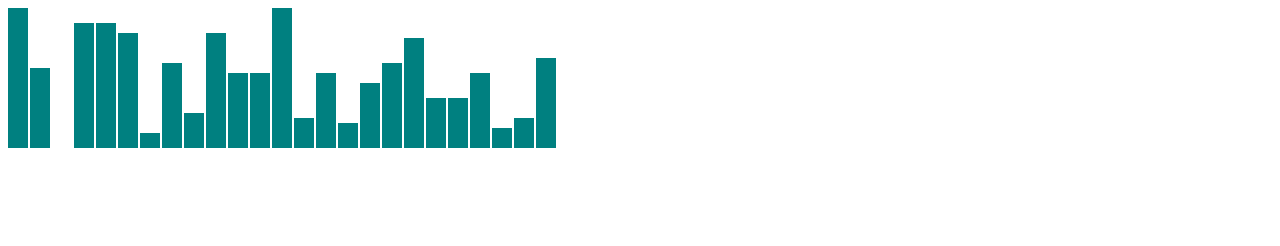
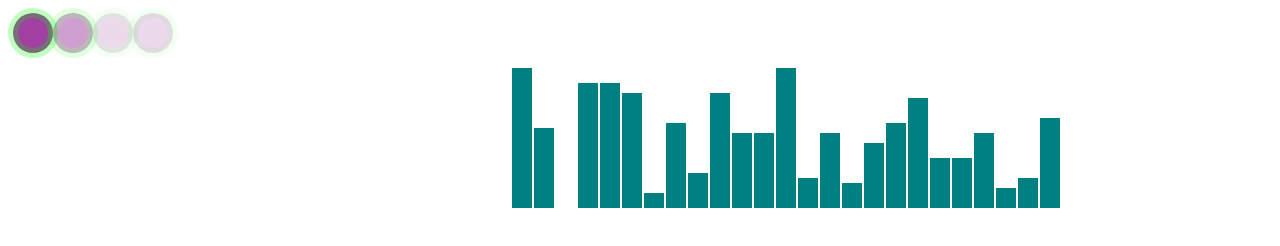
Before and after one commit to shipinggs/d3-murray, a plain HTML site: page index.html in a window 1280 px wide. Drawn offline with Linux system fonts and the light colour scheme.

Commit message:
An SVG primer

```diff
--- a/css/styles.css
+++ b/css/styles.css
@@ -5,3 +5,9 @@ div.bar {
     height: 75px;   /* We'll override this later */
     background-color: teal;
 }
+
+svg .pumpkin {
+    fill: #607D8B;
+    stroke: #B0BEC5;
+    stroke-width: 3;
+}
--- a/index.html
+++ b/index.html
@@ -6,9 +6,29 @@
     <title>D3 Test</title>
     <link rel="stylesheet" type="text/css" href="/css/styles.css">
     <script type="text/javascript" src="d3/d3.js"></script>
+    <link rel="shortcut icon" href="#" />
 </head>
 
 <body>
+    <svg width="500" height="200">
+        <circle cx="25" cy="25" r="20"
+                fill="rgba(128, 0, 128, 0.75)"
+                stroke="rgba(0, 255, 0, 0.25)" stroke-width="10"/>
+        <circle cx="65" cy="25" r="20"
+                fill="rgba(128, 0, 128, 0.75)"
+                stroke="rgba(0, 255, 0, 0.25)" stroke-width="10"
+                opacity="0.5"/>
+        <circle cx="105" cy="25" r="20"
+                fill="rgba(128, 0, 128, 0.75)"
+                stroke="rgba(0, 255, 0, 0.25)" stroke-width="10"
+                opacity="0.2"/>
+        <!-- rgba alpha and opacity value are multiplied -->
+        <circle cx="145" cy="25" r="20"
+                fill="rgba(128, 0, 128, 0.15)"
+                stroke="rgba(0, 255, 0, 0.05)" stroke-width="10" />
+    </svg>
+
+
     <script type="text/javascript">
         // Your beautiful D3 code will go here
         var dataset = [25, 7, 5, 26, 11, 8, 25, 14, 23, 19,
```
